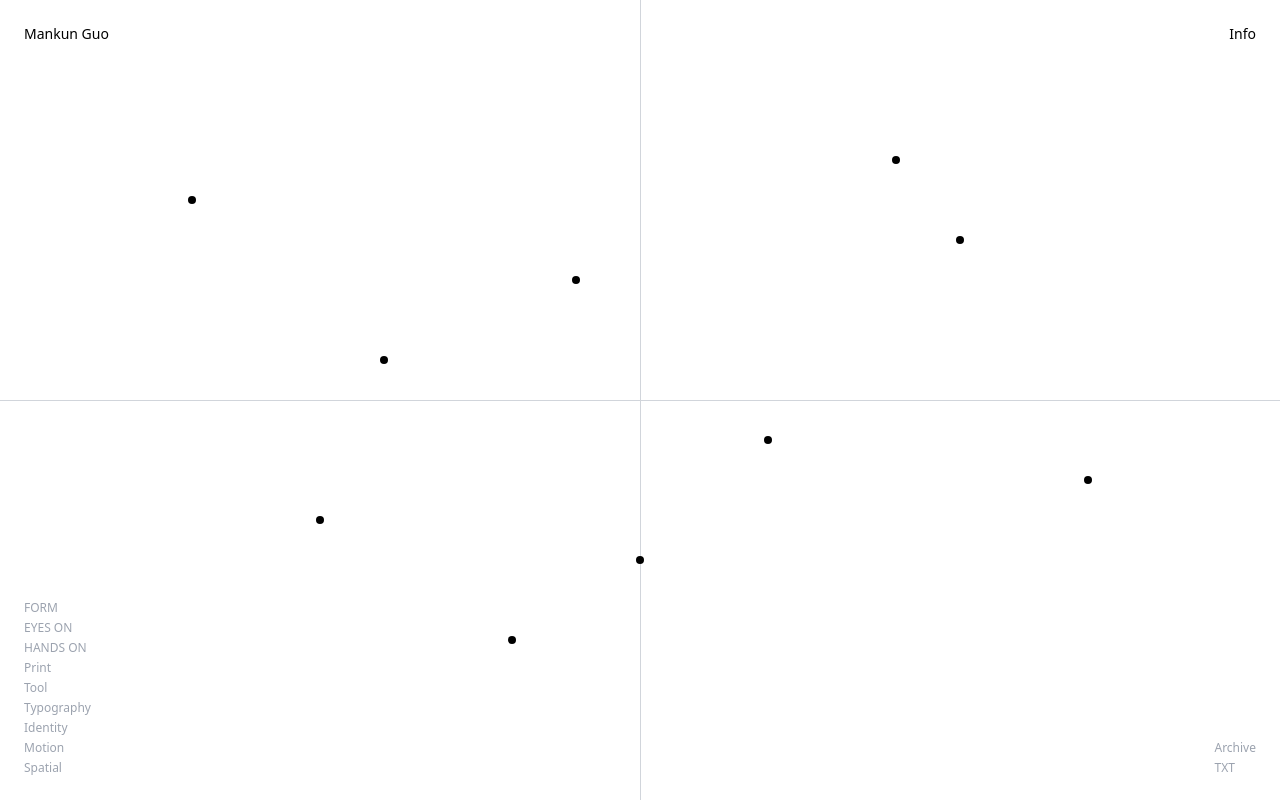
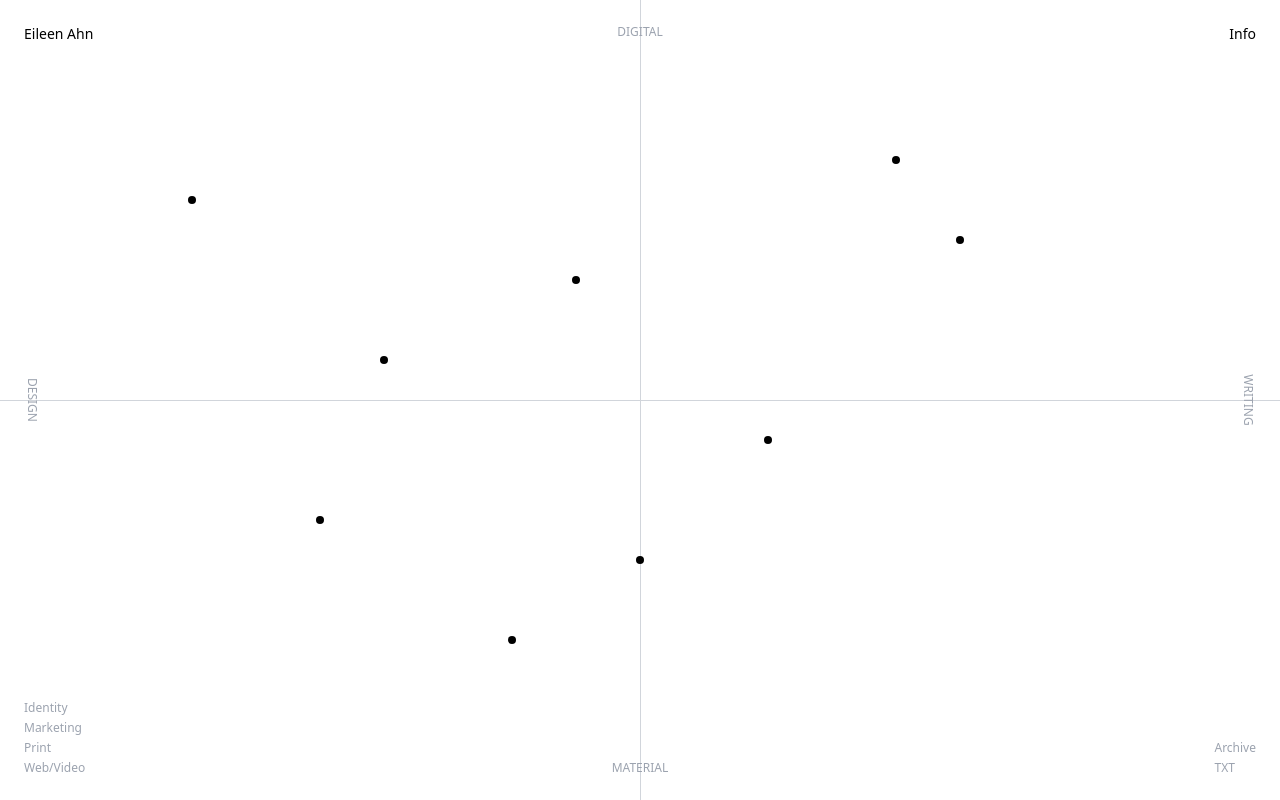
Before and after one commit to eileenie98/website2025, a React (Create React App) app: page / in a window 1280 px wide. Built offline with nearby package versions, Linux system fonts and the light colour scheme.

Commit message:
working ver

```diff
--- a/src/App.js
+++ b/src/App.js
@@ -20,10 +20,10 @@ const Portfolio = () => {
   const projects = [
     {
       id: 1,
-      title: "Project 01",
+      title: "Democracy Works Impact Report",
       x: 15,
       y: 25,
-      categories: ["FORM", "Print"], // ASSIGN CATEGORIES HERE
+      categories: ["Marketing"], // ASSIGN CATEGORIES HERE
       image: "https://images.unsplash.com/photo-1618005182384-a83a8bd57fbe?w=500&h=500&fit=crop",
       description: "This project explores minimalist design principles and their application in digital spaces. The work focuses on creating clarity through reduction.",
       image1: "https://images.unsplash.com/photo-1618556450991-2f1af64e8191?w=800&h=600&fit=crop",
@@ -31,10 +31,10 @@ const Portfolio = () => {
     },
     {
       id: 2,
-      title: "Project 02",
+      title: "TurboVote",
       x: 30,
       y: 45,
-      categories: ["EYES ON", "Motion"], // ASSIGN CATEGORIES HERE
+      categories: ["Marketing"], // ASSIGN CATEGORIES HERE
       image: "https://images.unsplash.com/photo-1633356122544-f134324a6cee?w=500&h=500&fit=crop",
       description: "An exploration of color theory and emotional response through interactive digital installations.",
       image1: "https://images.unsplash.com/photo-1618005198919-d3d4b5a92ead?w=800&h=600&fit=crop",
@@ -42,10 +42,10 @@ const Portfolio = () => {
     },
     {
       id: 3,
-      title: "Project 03",
+      title: "50+1 Strategies",
       x: 45,
       y: 35,
-      categories: ["HANDS ON", "Tool"], // ASSIGN CATEGORIES HERE
+      categories: ["Identity"], // ASSIGN CATEGORIES HERE
       image: "https://images.unsplash.com/photo-1634942537034-2531766767d1?w=500&h=500&fit=crop",
       description: "Typographic experiments that bridge traditional letterforms with contemporary digital aesthetics.",
       image1: "https://images.unsplash.com/photo-1618556450983-b7b7e1f03e0c?w=800&h=600&fit=crop",
@@ -53,10 +53,10 @@ const Portfolio = () => {
     },
     {
       id: 4,
-      title: "Project 04",
+      title: "Schema Acquisition",
       x: 60,
       y: 55,
-      categories: ["Print", "Identity"], // ASSIGN CATEGORIES HERE
+      categories: ["Identity"], // ASSIGN CATEGORIES HERE
       image: "https://images.unsplash.com/photo-1618556450983-b7b7e1f03e0c?w=500&h=500&fit=crop",
       description: "Brand identity system designed for flexibility across multiple touchpoints and mediums.",
       image1: "https://images.unsplash.com/photo-1633356122544-f134324a6cee?w=800&h=600&fit=crop",
@@ -64,10 +64,10 @@ const Portfolio = () => {
     },
     {
       id: 5,
-      title: "Project 05",
+      title: "ASCII Bedroom Memoir",
       x: 75,
       y: 30,
-      categories: ["Tool", "Motion"], // ASSIGN CATEGORIES HERE
+      categories: ["Web"], // ASSIGN CATEGORIES HERE
       image: "https://images.unsplash.com/photo-1618005198919-d3d4b5a92ead?w=500&h=500&fit=crop",
       description: "Motion design project exploring rhythm, timing, and visual narrative in animated sequences.",
       image1: "https://images.unsplash.com/photo-1618556450991-2f1af64e8191?w=800&h=600&fit=crop",
@@ -75,10 +75,10 @@ const Portfolio = () => {
     },
     {
       id: 6,
-      title: "Project 06",
+      title: "Alternative Typographic Histories",
       x: 25,
       y: 65,
-      categories: ["Typography", "Spatial"], // ASSIGN CATEGORIES HERE
+      categories: ["Print"], // ASSIGN CATEGORIES HERE
       image: "https://images.unsplash.com/photo-1618556450994-a6a128ef0d9d?w=500&h=500&fit=crop",
       description: "Spatial design intervention that reimagines public spaces through light and interactive elements.",
       image1: "https://images.unsplash.com/photo-1634942536790-4e2b29da2803?w=800&h=600&fit=crop",
@@ -86,10 +86,10 @@ const Portfolio = () => {
     },
     {
       id: 7,
-      title: "Project 07",
+      title: "WeDream",
       x: 50,
       y: 70,
-      categories: ["Identity", "FORM"], // ASSIGN CATEGORIES HERE
+      categories: ["Web"], // ASSIGN CATEGORIES HERE
       image: "https://images.unsplash.com/photo-1618556450991-2f1af64e8191?w=500&h=500&fit=crop",
       description: "Digital tool development focused on enhancing creative workflows for designers and artists.",
       image1: "https://images.unsplash.com/photo-1618005182384-a83a8bd57fbe?w=800&h=600&fit=crop",
@@ -97,10 +97,10 @@ const Portfolio = () => {
     },
     {
       id: 8,
-      title: "Project 08",
+      title: "Internet Phone Book",
       x: 70,
       y: 20,
-      categories: ["Typography", "Print"], // ASSIGN CATEGORIES HERE
+      categories: ["Print"], // ASSIGN CATEGORIES HERE
       image: "https://images.unsplash.com/photo-1634942536790-4e2b29da2803?w=500&h=500&fit=crop",
       description: "Print publication exploring the intersection of analog and digital design methodologies.",
       image1: "https://images.unsplash.com/photo-1618005198919-d3d4b5a92ead?w=800&h=600&fit=crop",
@@ -108,25 +108,14 @@ const Portfolio = () => {
     },
     {
       id: 9,
-      title: "Project 09",
+      title: "Kernel Issue 5 Zine",
       x: 40,
       y: 80,
-      categories: ["Typography", "EYES ON"], // ASSIGN CATEGORIES HERE
+      categories: ["Print"], // ASSIGN CATEGORIES HERE
       image: "https://images.unsplash.com/photo-1618005198920-f0cb6201c115?w=500&h=500&fit=crop",
       description: "Experimental interface design that challenges conventional navigation and interaction patterns.",
       image1: "https://images.unsplash.com/photo-1618556450994-a6a128ef0d9d?w=800&h=600&fit=crop",
       image2: "https://images.unsplash.com/photo-1618556450991-2f1af64e8191?w=800&h=600&fit=crop"
-    },
-    {
-      id: 10,
-      title: "Project 10",
-      x: 85,
-      y: 60,
-      categories: ["Typography", "Spatial"], // ASSIGN CATEGORIES HERE
-      image: "https://images.unsplash.com/photo-1618556450991-2f1af64e8191?w=500&h=500&fit=crop",
-      description: "Collaborative project merging physical and digital experiences through augmented reality.",
-      image1: "https://images.unsplash.com/photo-1634942536790-4e2b29da2803?w=800&h=600&fit=crop",
-      image2: "https://images.unsplash.com/photo-1618005182384-a83a8bd57fbe?w=800&h=600&fit=crop"
     },
   ];
 
@@ -138,7 +127,17 @@ const Portfolio = () => {
       <div className="h-screen w-screen bg-white overflow-y-auto">
       {/* Header */}
       <div className="fixed top-0 left-0 right-0 z-50 bg-white p-6 flex justify-between items-center border-b border-gray-200">
-          <div className="text-sm">Eileen Ahn</div>
+        {/* UPDATED: Name is now clickable to return home */}
+        <button
+          onClick={() => {
+            setShowInfo(false);
+            setSelectedProject(null); // FIXED: Also clear selected project
+            setActiveFilter(null);
+          }}
+          className="text-sm hover:opacity-50 transition-opacity"
+        >
+          Eileen Ahn
+        </button>
         <button
           onClick={() => setShowInfo(false)}
           className="text-sm hover:opacity-50"
@@ -154,16 +153,12 @@ const Portfolio = () => {
             {/* Column 1 - EDIT FIRST COLUMN TEXT */}
             <div className="text-sm leading-relaxed text-gray-600">
               <p className="mb-4">
-                Mankun Guo is a designer and creative technologist based in New York.
-                Working across visual identity, digital experiences, and interactive installations.
+              I am a Korean-American designer, writer, and creative technologist based in San Francisco.
+              Activated by inquiries rooted in liberation and autonomy, my art and research practice focus on
+              alternative appropriations of digital tools and systems as forms of activism and resistance.
               </p>
               <p className="mb-4">
-                The practice focuses on creating meaningful connections between people,
-                technology, and the physical world through thoughtful design.
-              </p>
-              <p>
-                Projects span multiple disciplines including branding, digital products,
-                spatial design, and experimental interfaces.
+              I currently work as a marketing brand designer at a civic tech nonprofit to make voting more accessible.
               </p>
             </div>
 
@@ -184,13 +179,35 @@ const Portfolio = () => {
             {/* Column 3 - EDIT THIRD COLUMN TEXT */}
             <div className="text-sm leading-relaxed text-gray-600">
               <p className="mb-4">
-                Contact: hello@example.com
+              ohleenieahn [at] gmail [dot] com
               </p>
               <p className="mb-4">
-                Instagram: @example<br/>
-                Twitter: @example<br/>
-                LinkedIn: /in/example
+              <a
+                  href="https://www.instagram.com/leanahnleen/"
+                  target="_blank"
+                  rel="noopener noreferrer"
+                  className="hover:text-black transition-colors"
+                >
+                  Instagram
+                </a>
+                <br/>
+                <a
+                  href="https://www.linkedin.com/in/eileenahn/"
+                  target="_blank"
+                  rel="noopener noreferrer"
+                  className="hover:text-black transition-colors"
+                >
+                  Linkedin
+                </a>
               </p>
+              <p>
+              This website was handmade with love and is always in progress…
+              </p><br/>
+
+              <p>
+              Created with React & Tailwind
+              </p><br/>
+
               <p>
               © 2025 Eileen Ahn. All rights reserved.
               </p>
@@ -216,7 +233,7 @@ const Portfolio = () => {
           >
             ← Back
           </button>
-          <div className="text-sm">Eileen Ahn</div>
+          {/* <div className="text-sm">Eileen Ahn</div> */}
           <button
             onClick={() => setShowInfo(true)}
             className="text-sm hover:opacity-50"
@@ -268,10 +285,39 @@ const Portfolio = () => {
         <div className="absolute left-1/2 top-0 bottom-0 w-px bg-gray-300" />
       </div>
 
+      {/* AXIS LABELS - Fixed words at center of each side */}
+      {/* Left center - VERTICAL TEXT */}
+      <div className="fixed left-6 top-1/2 -translate-y-1/2 z-50 text-xs text-gray-400" style={{ writingMode: 'vertical-lr' }}>
+        DESIGN
+      </div>
+
+      {/* Right center - VERTICAL TEXT */}
+      <div className="fixed right-6 top-1/2 -translate-y-1/2 z-50 text-xs text-gray-400" style={{ writingMode: 'vertical-rl' }}>
+        WRITING
+      </div>
+
+      {/* Top center */}
+      <div className="fixed top-6 left-1/2 -translate-x-1/2 z-50 text-xs text-gray-400">
+        DIGITAL
+      </div>
+
+      {/* Bottom center */}
+      <div className="fixed bottom-6 left-1/2 -translate-x-1/2 z-50 text-xs text-gray-400">
+        MATERIAL
+      </div>
+
       {/* Top left: Your Name - EDIT YOUR NAME HERE */}
-      <div className="fixed top-6 left-6 z-50 text-sm">
-        Mankun Guo
-      </div>
+      {/* UPDATED: Now clickable to return to homepage */}
+      <button
+        onClick={() => {
+          setSelectedProject(null);
+          setShowInfo(false);
+          setActiveFilter(null);
+        }}
+        className="fixed top-6 left-6 z-50 text-sm hover:opacity-50 transition-opacity"
+      >
+        Eileen Ahn
+      </button>
 
       {/* Top right: Info Button */}
       <button
@@ -286,27 +332,19 @@ const Portfolio = () => {
       <div className="fixed bottom-6 left-6 z-50 text-xs space-y-1">
         <div
           className={`cursor-pointer transition-colors ${
-            activeFilter === "FORM" ? "text-black" : "text-gray-400 hover:text-black"
+            activeFilter === "Identity" ? "text-black" : "text-gray-400 hover:text-black"
           }`}
-          onClick={() => setActiveFilter(activeFilter === "FORM" ? null : "FORM")}
+          onClick={() => setActiveFilter(activeFilter === "Identity" ? null : "Identity")}
         >
-          FORM
+          Identity
         </div>
         <div
           className={`cursor-pointer transition-colors ${
-            activeFilter === "EYES ON" ? "text-black" : "text-gray-400 hover:text-black"
+            activeFilter === "Marketing" ? "text-black" : "text-gray-400 hover:text-black"
           }`}
-          onClick={() => setActiveFilter(activeFilter === "EYES ON" ? null : "EYES ON")}
+          onClick={() => setActiveFilter(activeFilter === "Marketing" ? null : "Marketing")}
         >
-          EYES ON
-        </div>
-        <div
-          className={`cursor-pointer transition-colors ${
-            activeFilter === "HANDS ON" ? "text-black" : "text-gray-400 hover:text-black"
-          }`}
-          onClick={() => setActiveFilter(activeFilter === "HANDS ON" ? null : "HANDS ON")}
-        >
-          HANDS ON
+          Marketing
         </div>
         <div
           className={`cursor-pointer transition-colors ${
@@ -318,43 +356,11 @@ const Portfolio = () => {
         </div>
         <div
           className={`cursor-pointer transition-colors ${
-            activeFilter === "Tool" ? "text-black" : "text-gray-400 hover:text-black"
+            activeFilter === "Web" ? "text-black" : "text-gray-400 hover:text-black"
           }`}
-          onClick={() => setActiveFilter(activeFilter === "Tool" ? null : "Tool")}
+          onClick={() => setActiveFilter(activeFilter === "Web" ? null : "Web")}
         >
-          Tool
-        </div>
-        <div
-          className={`cursor-pointer transition-colors ${
-            activeFilter === "Typography" ? "text-black" : "text-gray-400 hover:text-black"
-          }`}
-          onClick={() => setActiveFilter(activeFilter === "Typography" ? null : "Typography")}
-        >
-          Typography
-        </div>
-        <div
-          className={`cursor-pointer transition-colors ${
-            activeFilter === "Identity" ? "text-black" : "text-gray-400 hover:text-black"
-          }`}
-          onClick={() => setActiveFilter(activeFilter === "Identity" ? null : "Identity")}
-        >
-          Identity
-        </div>
-        <div
-          className={`cursor-pointer transition-colors ${
-            activeFilter === "Motion" ? "text-black" : "text-gray-400 hover:text-black"
-          }`}
-          onClick={() => setActiveFilter(activeFilter === "Motion" ? null : "Motion")}
-        >
-          Motion
-        </div>
-        <div
-          className={`cursor-pointer transition-colors ${
-            activeFilter === "Spatial" ? "text-black" : "text-gray-400 hover:text-black"
-          }`}
-          onClick={() => setActiveFilter(activeFilter === "Spatial" ? null : "Spatial")}
-        >
-          Spatial
+          Web/Video
         </div>
       </div>
 
```
Lines whose indentation alone changed are shown as unchanged.
